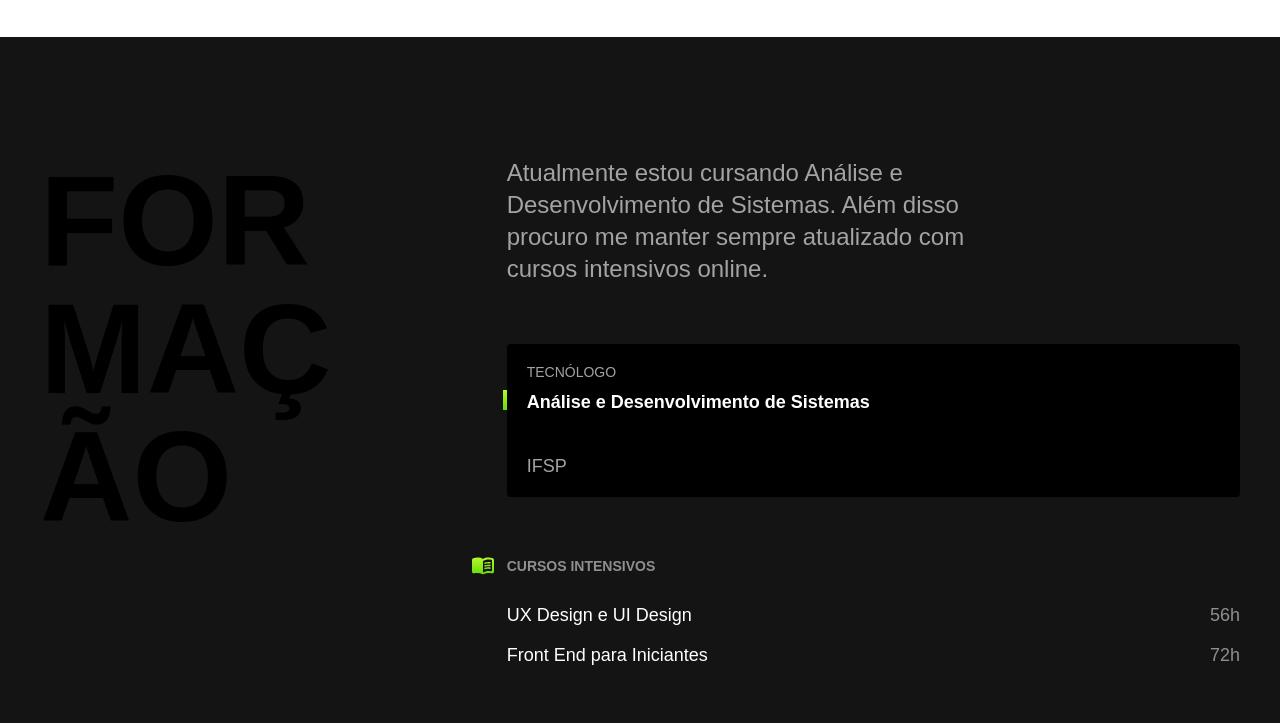
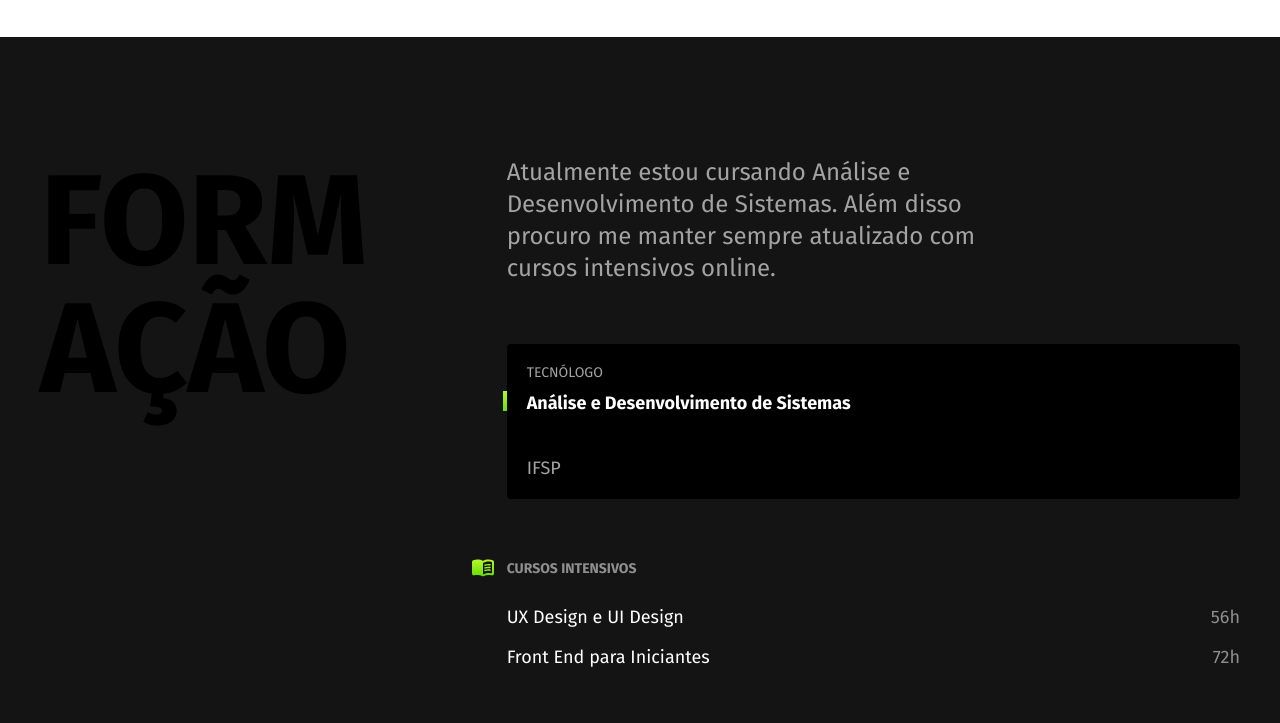
Before and after one commit to viniciusarashiro/Portfolio, a plain HTML site: page index.html in a window 1280 px wide. Shown: the part 929-1652 px from the top of the page. Drawn offline with Linux system fonts and the light colour scheme.

Commit message:
Adicionando google fonts

```diff
--- a/index.html
+++ b/index.html
@@ -9,6 +9,10 @@
   <title>Vinícius Arashiro - Desenvolvedor</title>
   <link rel="stylesheet" href="./css/style.min.css">
   <link rel="icon" href="./favicon.svg" type="svg+xml">
+
+  <link rel="preconnect" href="https://fonts.googleapis.com">
+  <link rel="preconnect" href="https://fonts.gstatic.com" crossorigin>
+  <link href="https://fonts.googleapis.com/css2?family=Fira+Sans:wght@400;700&family=Poppins:wght@300&display=swap" rel="stylesheet">
 </head>
 
 <body>
```
